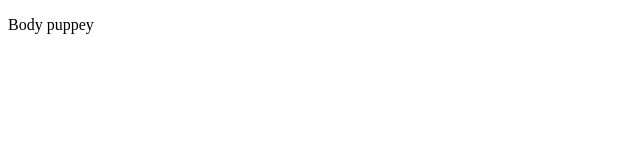
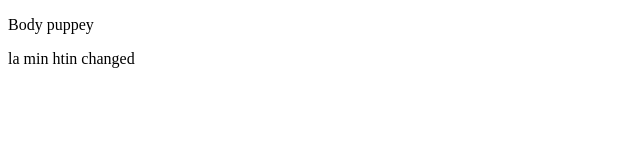
Before and after one commit to jackstarlat/collaboration-with-thurasoe, a plain HTML site: page first.html in a window 1280 px wide. Shown: the whole page, without its empty margins (0-640 px from the left). Drawn offline with Linux system fonts and the light colour scheme.

Commit message:
l change

```diff
--- a/first.html
+++ b/first.html
@@ -5,5 +5,6 @@
     </head>
     <body>
         <p>Body puppey</p>
+        <p>la min htin changed</p>
     </body>
 </html>
```
